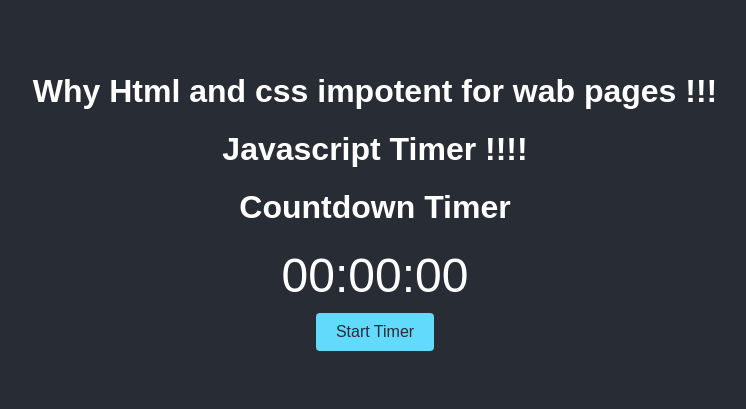
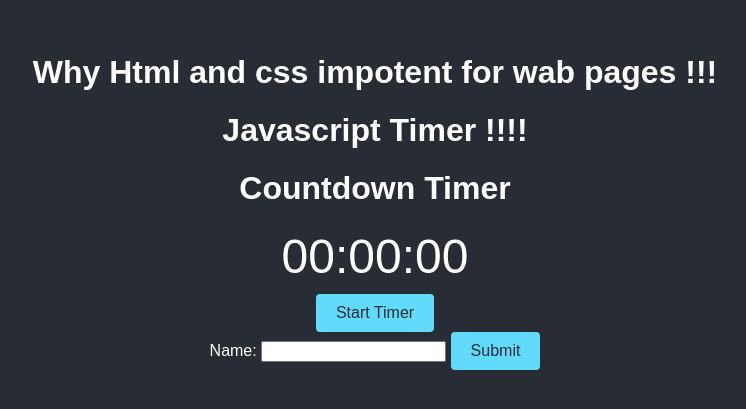
Before and after one commit to prem-choudhary/javascript, a plain HTML site: page intro.html/index.html in a window 1280 px wide. Shown: the part 199-608 px from the top of the page, without its empty margins (265-1011 px from the left). Drawn offline with Linux system fonts and the light colour scheme.

Commit message:
web-Pages

```diff
--- a/intro.html/index.html
+++ b/intro.html/index.html
@@ -49,6 +49,11 @@
       <h1>Countdown Timer</h1>
       <div class="time" id="time">00:00:00</div>
       <button id="startTimer">Start Timer</button>
+      <form action="/submit" method="post">
+        <label for="name">Name:</label>
+        <input type="text" id="name" name="name" />
+        <button type="submit">Submit</button>
+      </form>
     </div>
 
     <script src="timer.js"></script>
```
